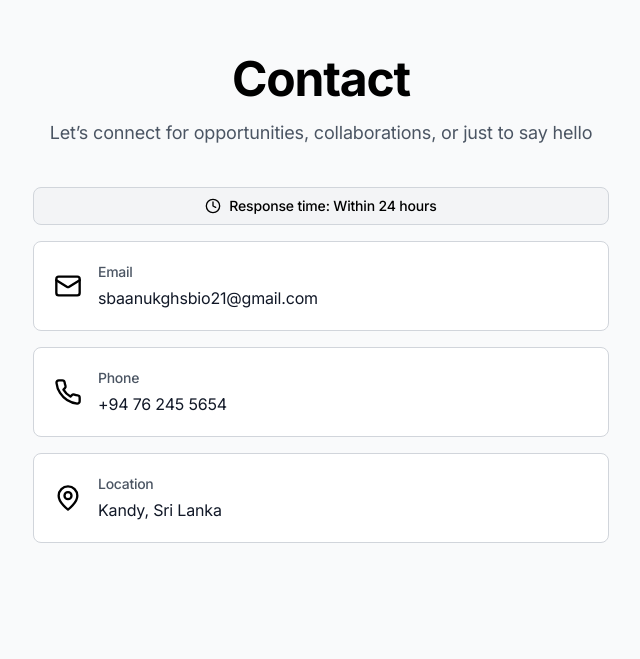
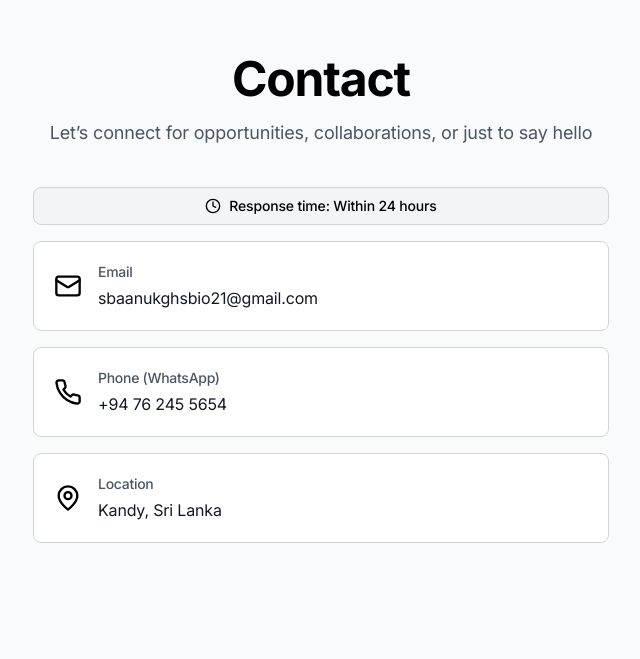
Before and after one commit to MNSBaanu/MyPortfolio, a React (Vite) app: page / in a window 1280 px wide. Shown: the part 5221-5880 px from the top of the page, without its empty margins (319-959 px from the left). Built offline with nearby package versions, Linux system fonts and the light colour scheme.

Commit message:
Contact: allow scrolling on short screens and fix dark hover and heading level

```diff
--- a/src/components/Contact.tsx
+++ b/src/components/Contact.tsx
@@ -13,7 +13,7 @@ export default function Contact() {
     },
     {
       icon: Phone,
-      label: 'Phone',
+      label: 'Phone (WhatsApp)',
       value: personalInfo.phone,
       href: `https://wa.me/${personalInfo.phone.replace(/\D/g, '')}?text=Hi%20MNSBaanu,%20I%20found%20your%20portfolio%20and%20would%20like%20to%20connect!`,
       clickable: true,
@@ -31,12 +31,12 @@ export default function Contact() {
     <div
       className="box-border px-6 sm:px-8 bg-gray-50 dark:bg-neutral-900 relative z-10 rounded-t-[3rem] sm:rounded-t-[4rem] border-t border-gray-100 dark:border-neutral-800"
       style={{
-        height: '100vh',
+        height: '100svh',
         paddingTop: 'calc(var(--header-height, 0px) + 1rem)',
       }}
     >
-      <div className="h-full max-w-7xl mx-auto flex flex-col justify-center pb-16 sm:pb-24">
-        <div className="flex flex-col">
+      <div className="h-full max-w-7xl mx-auto flex flex-col overflow-y-auto">
+        <div className="flex flex-col my-auto pb-16 sm:pb-24">
           <motion.div
             initial={{ opacity: 0, y: 20 }}
             whileInView={{ opacity: 1, y: 0 }}
@@ -65,9 +65,9 @@ export default function Contact() {
                   <Component
                     key={detail.label}
                     href={detail.clickable ? detail.href : undefined}
-                    target={detail.clickable && detail.label === 'Phone' ? '_blank' : undefined}
-                    rel={detail.clickable && detail.label === 'Phone' ? 'noopener noreferrer' : undefined}
-                    className={`bg-white dark:bg-black border border-gray-300 dark:border-neutral-800 rounded-lg p-4 sm:p-5 transition-all duration-300 flex items-center gap-4 group ${detail.clickable ? 'hover:border-black cursor-pointer' : 'cursor-default'
+                    target={detail.icon === Phone ? '_blank' : undefined}
+                    rel={detail.icon === Phone ? 'noopener noreferrer' : undefined}
+                    className={`bg-white dark:bg-black border border-gray-300 dark:border-neutral-800 rounded-lg p-4 sm:p-5 transition-all duration-300 flex items-center gap-4 group ${detail.clickable ? 'hover:border-black dark:hover:border-white cursor-pointer' : 'cursor-default'
                       }`}
                   >
                     <detail.icon
@@ -75,7 +75,7 @@ export default function Contact() {
                         }`}
                     />
                     <div className="flex-1 min-w-0">
-                      <h4 className="text-sm font-medium text-gray-600 dark:text-gray-400 mb-1">{detail.label}</h4>
+                      <h3 className="text-sm font-medium text-gray-600 dark:text-gray-400 mb-1">{detail.label}</h3>
                       <p className="text-sm sm:text-base text-gray-900 dark:text-gray-100 break-words">
                         {detail.value}
                       </p>
```
